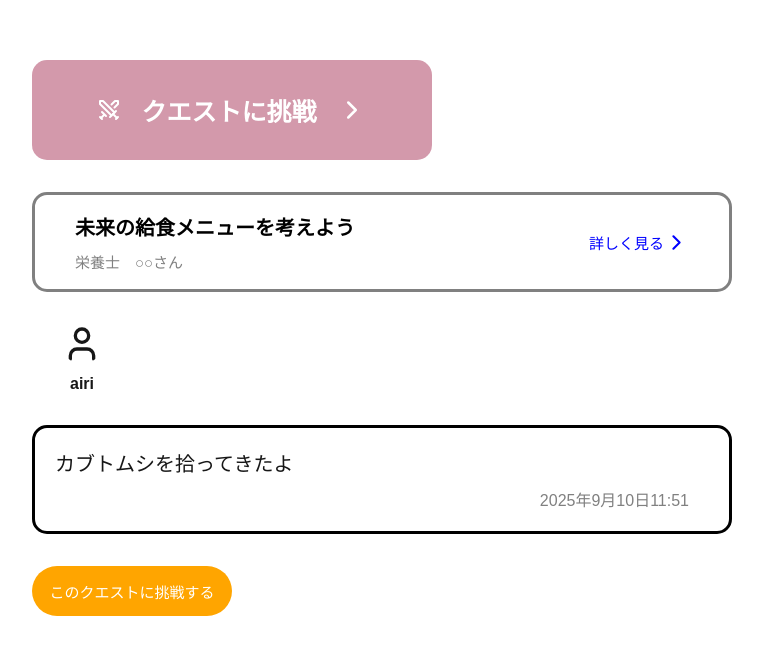
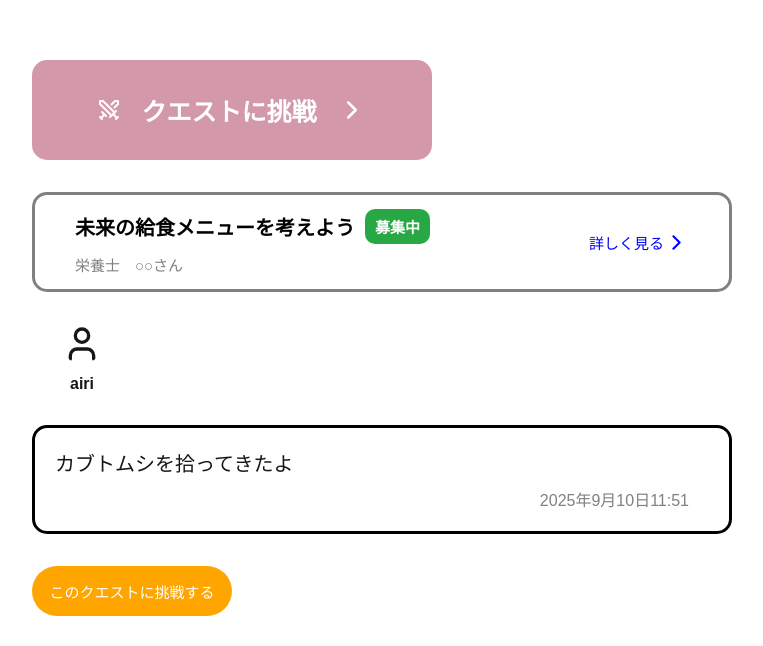
Before and after one commit to u5u5u5u/erfaring, a Next.js app: page /airi2 in a window 1280 px wide. Shown: the part 104-750 px from the top of the page, without its empty margins (258-1021 px from the left). Built offline with nearby package versions, Linux system fonts and the light colour scheme; no server answers; a web font is replaced by a local one.

Commit message:
add:クエスト一覧でクエストの状態を表示#67

```diff
--- a/src/app/(student)/home/page.tsx
+++ b/src/app/(student)/home/page.tsx
@@ -1,6 +1,5 @@
 import Button from "@/components/Button";
 import Quest from "@/components/Quest";
-import type { quest } from "@/types/quest";
 import { convertGrade } from "@/utils/convertGrade";
 import { createClient } from "@/utils/supabase/server";
 import { BookOpen, Swords } from "lucide-react";
--- a/src/components/Quest/index.module.css
+++ b/src/components/Quest/index.module.css
@@ -8,6 +8,12 @@
   border-radius: 15px;
   border: gray solid;
   padding: 0 40px;
+}
+
+.infoHead {
+  display: flex;
+  align-items: center;
+  gap: 10px;
 }
 
 .theme {
--- a/src/components/Quest/index.tsx
+++ b/src/components/Quest/index.tsx
@@ -3,6 +3,7 @@ import Link from "next/link";
 import React from "react";
 import styles from "./index.module.css";
 import { formatDateTime } from "@/utils/formatDateTime";
+import Status from "@/components/Status";
 
 interface QuestProps {
   theme: React.ReactNode;
@@ -16,7 +17,10 @@ const Quest = ({ color, theme, people, link, type }: QuestProps) => {
   return (
     <div className={styles.quest} style={{ backgroundColor: color }}>
       <div className={styles.information}>
-        <h1 className={styles.theme}>{theme}</h1>
+        <div className={styles.infoHead}>
+          <h1 className={styles.theme}>{theme}</h1>
+          {type === "quest" && <Status status={"open"} />}
+        </div>
         <div className={styles.people}>
           {type === "question" ? formatDateTime(people) : people}
         </div>
--- /dev/null
+++ b/src/components/Status/index.module.css
@@ -0,0 +1,7 @@
+.status {
+  color: white;
+  font-size: 1.5rem;
+  font-weight: bold;
+  border-radius: 10px;
+  padding: 7px 10px;
+}
--- /dev/null
+++ b/src/components/Status/index.tsx
@@ -0,0 +1,33 @@
+import styles from "./index.module.css";
+
+interface StatusProps {
+  status: "draft" | "open" | "closed" | "archived";
+}
+
+const Status = ({ status }: StatusProps) => {
+  const statusText = {
+    draft: "下書き",
+    open: "募集中",
+    closed: "締切",
+    archived: "アーカイブ",
+  };
+  const statusColors = {
+    draft: "#6c757d", // Gray
+    open: "#28a745", // Green
+    closed: "#dc3545", // Red
+    archived: "#007bff", // Blue
+  };
+
+  return (
+    <span
+      style={{
+        backgroundColor: statusColors[status],
+      }}
+      className={styles.status}
+    >
+      {statusText[status]}
+    </span>
+  );
+};
+
+export default Status;
```
